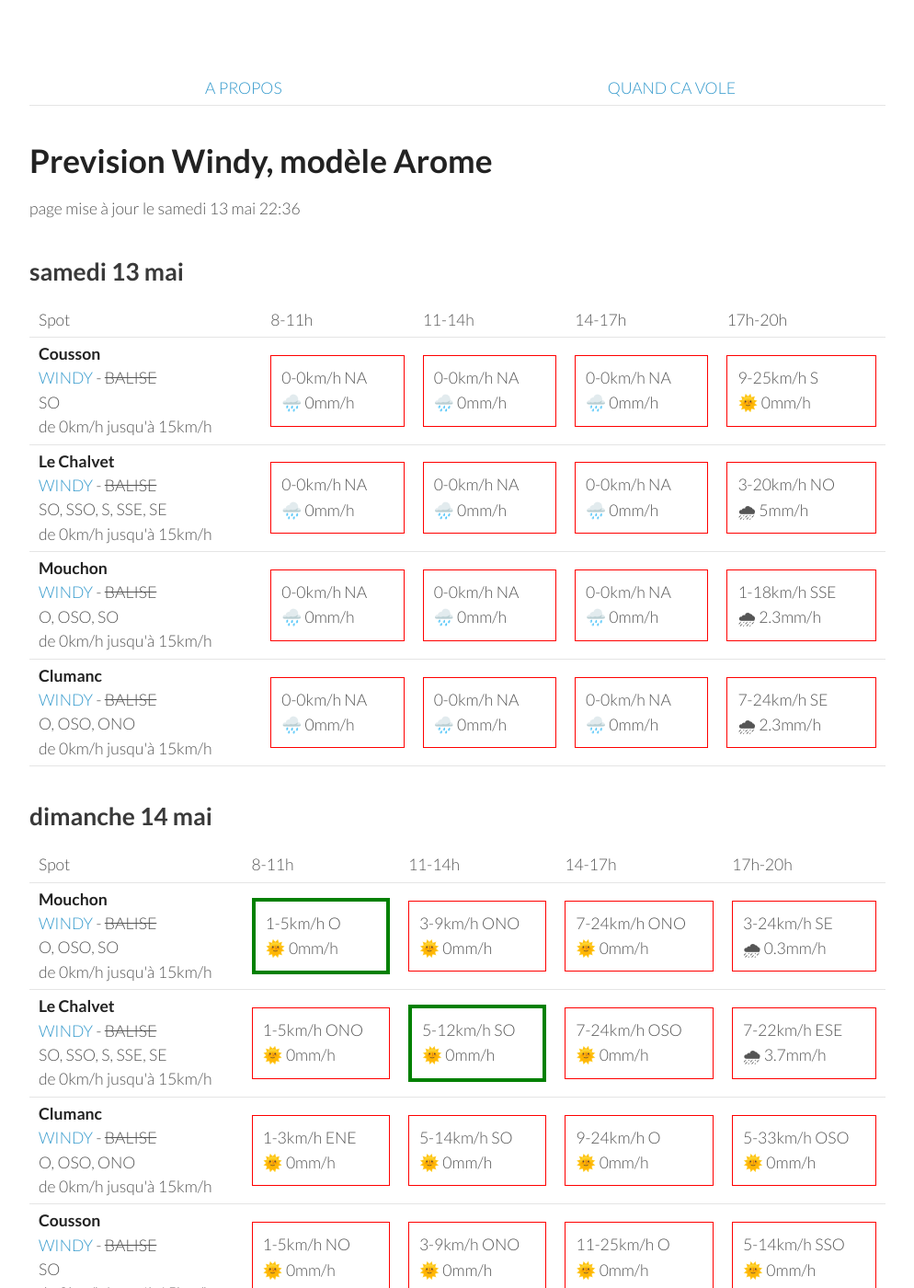
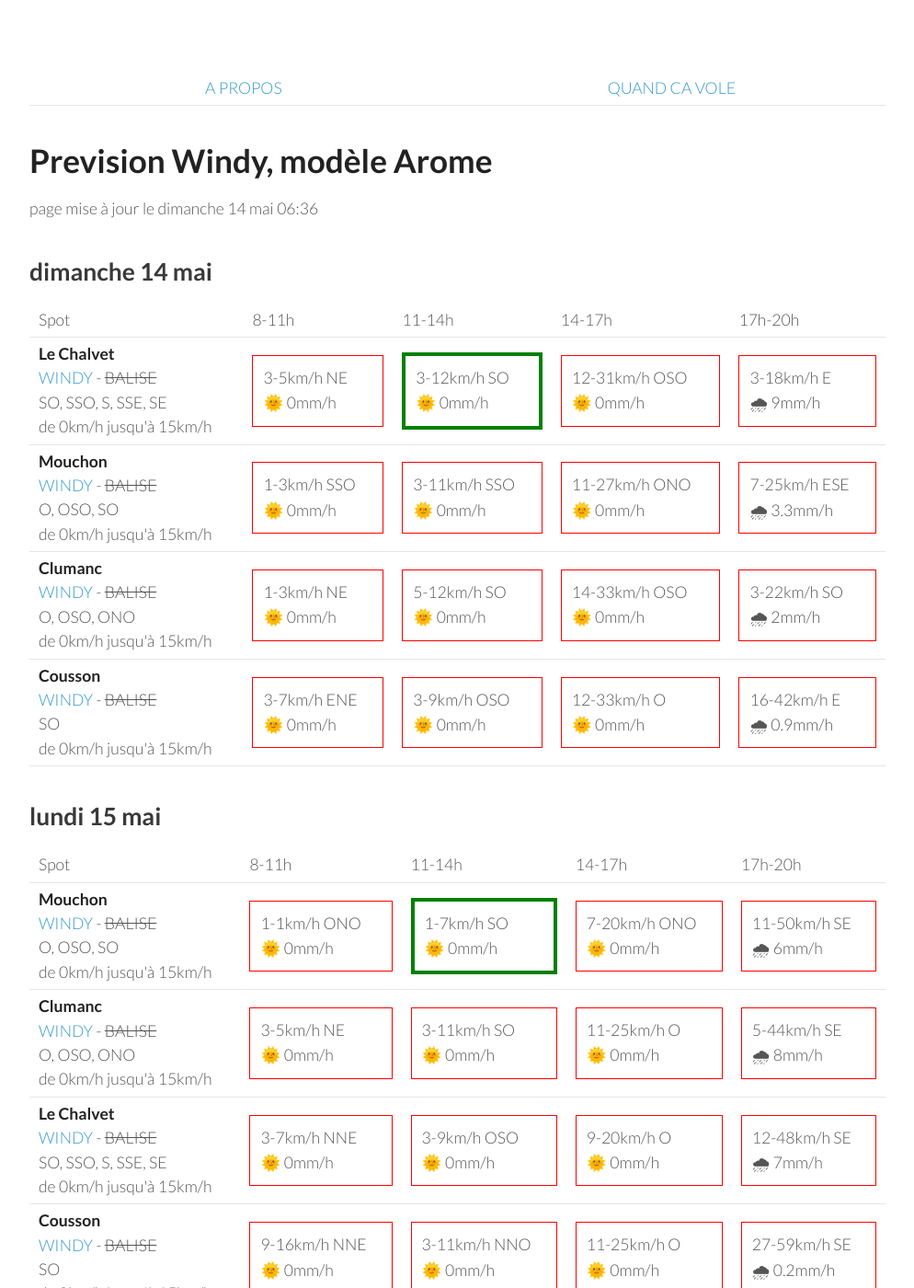
Before and after one commit to parapente-dans-le-nord/parapente-dans-le-nord.github.io, a Jekyll site: the page built from saint_andre.markdown, in a window 1280 px wide and 1400 px high. Shown: the whole window at 92% size, without its empty margins (26-1020 px from the left). Built offline with Jekyll 4.4.1, drawn with Linux system fonts in a browser that asks for light colours; some of the changed text lies outside the part shown.

Commit message:
update index.markdown

```diff
--- a/saint_andre.markdown
+++ b/saint_andre.markdown
@@ -7,60 +7,8 @@ title:  "Tous les spots"
 {: .links}
 
 # Prevision Windy, modèle Arome
-page mise à jour le samedi 13 mai 22:36
+page mise à jour le dimanche 14 mai 06:36
 
-## samedi 13 mai
-
-{::nomarkdown}
-<table>
-  <tbody>
-    <tr>
-      <td>Spot</td>
-      <td>8-11h</td>
-      <td>11-14h</td>
-      <td>14-17h</td>
-      <td>17h-20h</td>
-    </tr>
-<tr>
-        <td><strong>Cousson</strong><br><a href="https://windy.com/44.054/6.240?43.940,6.241,10,m:eSAaglz">WINDY</a> - <span class="no-balise"> BALISE </span><br> <span class="vent-favorable">SO</span><br><span class="force-vent">de 0km/h jusqu'à 15km/h</span> </td>
-
-            <td><div class="not-flyable"><p>0-0km/h NA</p><p>🌧️ 0mm/h</p></div></td>
-            <td><div class="not-flyable"><p>0-0km/h NA</p><p>🌧️ 0mm/h</p></div></td>
-            <td><div class="not-flyable"><p>0-0km/h NA</p><p>🌧️ 0mm/h</p></div></td>
-            <td><div class="not-flyable"><p>9-25km/h S</p><p>🌞 0mm/h</p></div></td>
-
-    </tr>
-<tr>
-        <td><strong>Le Chalvet</strong><br><a href="https://windy.com/43.979/6.480?43.866,6.480,10,m:eSsaglX">WINDY</a> - <span class="no-balise"> BALISE </span><br> <span class="vent-favorable">SO, SSO, S, SSE, SE</span><br><span class="force-vent">de 0km/h jusqu'à 15km/h</span> </td>
-
-            <td><div class="not-flyable"><p>0-0km/h NA</p><p>🌧️ 0mm/h</p></div></td>
-            <td><div class="not-flyable"><p>0-0km/h NA</p><p>🌧️ 0mm/h</p></div></td>
-            <td><div class="not-flyable"><p>0-0km/h NA</p><p>🌧️ 0mm/h</p></div></td>
-            <td><div class="not-flyable"><p>3-20km/h NO</p><p>🌧 5mm/h</p></div></td>
-
-    </tr>
-<tr>
-        <td><strong>Mouchon</strong><br><a href="https://windy.com/43.992/6.424?43.878,6.425,10,m:eSuaglR">WINDY</a> - <span class="no-balise"> BALISE </span><br> <span class="vent-favorable">O, OSO, SO</span><br><span class="force-vent">de 0km/h jusqu'à 15km/h</span> </td>
-
-            <td><div class="not-flyable"><p>0-0km/h NA</p><p>🌧️ 0mm/h</p></div></td>
-            <td><div class="not-flyable"><p>0-0km/h NA</p><p>🌧️ 0mm/h</p></div></td>
-            <td><div class="not-flyable"><p>0-0km/h NA</p><p>🌧️ 0mm/h</p></div></td>
-            <td><div class="not-flyable"><p>1-18km/h SSE</p><p>🌧 2.3mm/h</p></div></td>
-
-    </tr>
-<tr>
-        <td><strong>Clumanc</strong><br><a href="https://windy.com/44.027/6.402?43.914,6.403,10,m:eSxaglP">WINDY</a> - <span class="no-balise"> BALISE </span><br> <span class="vent-favorable">O, OSO, ONO</span><br><span class="force-vent">de 0km/h jusqu'à 15km/h</span> </td>
-
-            <td><div class="not-flyable"><p>0-0km/h NA</p><p>🌧️ 0mm/h</p></div></td>
-            <td><div class="not-flyable"><p>0-0km/h NA</p><p>🌧️ 0mm/h</p></div></td>
-            <td><div class="not-flyable"><p>0-0km/h NA</p><p>🌧️ 0mm/h</p></div></td>
-            <td><div class="not-flyable"><p>7-24km/h SE</p><p>🌧 2.3mm/h</p></div></td>
-
-    </tr>
-
-</tbody>
-</table>
-{:/}
 ## dimanche 14 mai
 
 {::nomarkdown}
@@ -74,42 +22,42 @@ page mise à jour le samedi 13 mai 22:36
       <td>17h-20h</td>
     </tr>
 <tr>
-        <td><strong>Mouchon</strong><br><a href="https://windy.com/43.992/6.424?43.878,6.425,10,m:eSuaglR">WINDY</a> - <span class="no-balise"> BALISE </span><br> <span class="vent-favorable">O, OSO, SO</span><br><span class="force-vent">de 0km/h jusqu'à 15km/h</span> </td>
+        <td><strong>Le Chalvet</strong><br><a href="https://windy.com/43.979/6.480?43.866,6.480,10,m:eSsaglX">WINDY</a> - <span class="no-balise"> BALISE </span><br> <span class="vent-favorable">SO, SSO, S, SSE, SE</span><br><span class="force-vent">de 0km/h jusqu'à 15km/h</span> </td>
 
-            <td><div class="flyable"><p>1-5km/h O</p><p>🌞 0mm/h</p></div></td>
-            <td><div class="not-flyable"><p>3-9km/h ONO</p><p>🌞 0mm/h</p></div></td>
-            <td><div class="not-flyable"><p>7-24km/h ONO</p><p>🌞 0mm/h</p></div></td>
-            <td><div class="not-flyable"><p>3-24km/h SE</p><p>🌧 0.3mm/h</p></div></td>
+            <td><div class="not-flyable"><p>3-5km/h NE</p><p>🌞 0mm/h</p></div></td>
+            <td><div class="flyable"><p>3-12km/h SO</p><p>🌞 0mm/h</p></div></td>
+            <td><div class="not-flyable"><p>12-31km/h OSO</p><p>🌞 0mm/h</p></div></td>
+            <td><div class="not-flyable"><p>3-18km/h E</p><p>🌧 9mm/h</p></div></td>
 
 
     </tr>
 <tr>
-        <td><strong>Le Chalvet</strong><br><a href="https://windy.com/43.979/6.480?43.866,6.480,10,m:eSsaglX">WINDY</a> - <span class="no-balise"> BALISE </span><br> <span class="vent-favorable">SO, SSO, S, SSE, SE</span><br><span class="force-vent">de 0km/h jusqu'à 15km/h</span> </td>
+        <td><strong>Mouchon</strong><br><a href="https://windy.com/43.992/6.424?43.878,6.425,10,m:eSuaglR">WINDY</a> - <span class="no-balise"> BALISE </span><br> <span class="vent-favorable">O, OSO, SO</span><br><span class="force-vent">de 0km/h jusqu'à 15km/h</span> </td>
 
-            <td><div class="not-flyable"><p>1-5km/h ONO</p><p>🌞 0mm/h</p></div></td>
-            <td><div class="flyable"><p>5-12km/h SO</p><p>🌞 0mm/h</p></div></td>
-            <td><div class="not-flyable"><p>7-24km/h OSO</p><p>🌞 0mm/h</p></div></td>
-            <td><div class="not-flyable"><p>7-22km/h ESE</p><p>🌧 3.7mm/h</p></div></td>
+            <td><div class="not-flyable"><p>1-3km/h SSO</p><p>🌞 0mm/h</p></div></td>
+            <td><div class="not-flyable"><p>3-11km/h SSO</p><p>🌞 0mm/h</p></div></td>
+            <td><div class="not-flyable"><p>11-27km/h ONO</p><p>🌞 0mm/h</p></div></td>
+            <td><div class="not-flyable"><p>7-25km/h ESE</p><p>🌧 3.3mm/h</p></div></td>
 
 
     </tr>
 <tr>
         <td><strong>Clumanc</strong><br><a href="https://windy.com/44.027/6.402?43.914,6.403,10,m:eSxaglP">WINDY</a> - <span class="no-balise"> BALISE </span><br> <span class="vent-favorable">O, OSO, ONO</span><br><span class="force-vent">de 0km/h jusqu'à 15km/h</span> </td>
 
-            <td><div class="not-flyable"><p>1-3km/h ENE</p><p>🌞 0mm/h</p></div></td>
-            <td><div class="not-flyable"><p>5-14km/h SO</p><p>🌞 0mm/h</p></div></td>
-            <td><div class="not-flyable"><p>9-24km/h O</p><p>🌞 0mm/h</p></div></td>
-            <td><div class="not-flyable"><p>5-33km/h OSO</p><p>🌞 0mm/h</p></div></td>
+            <td><div class="not-flyable"><p>1-3km/h NE</p><p>🌞 0mm/h</p></div></td>
+            <td><div class="not-flyable"><p>5-12km/h SO</p><p>🌞 0mm/h</p></div></td>
+            <td><div class="not-flyable"><p>14-33km/h OSO</p><p>🌞 0mm/h</p></div></td>
+            <td><div class="not-flyable"><p>3-22km/h SO</p><p>🌧 2mm/h</p></div></td>
 
 
     </tr>
 <tr>
         <td><strong>Cousson</strong><br><a href="https://windy.com/44.054/6.240?43.940,6.241,10,m:eSAaglz">WINDY</a> - <span class="no-balise"> BALISE </span><br> <span class="vent-favorable">SO</span><br><span class="force-vent">de 0km/h jusqu'à 15km/h</span> </td>
 
-            <td><div class="not-flyable"><p>1-5km/h NO</p><p>🌞 0mm/h</p></div></td>
-            <td><div class="not-flyable"><p>3-9km/h ONO</p><p>🌞 0mm/h</p></div></td>
-            <td><div class="not-flyable"><p>11-25km/h O</p><p>🌞 0mm/h</p></div></td>
-            <td><div class="not-flyable"><p>5-14km/h SSO</p><p>🌞 0mm/h</p></div></td>
+            <td><div class="not-flyable"><p>3-7km/h ENE</p><p>🌞 0mm/h</p></div></td>
+            <td><div class="not-flyable"><p>3-9km/h OSO</p><p>🌞 0mm/h</p></div></td>
+            <td><div class="not-flyable"><p>12-33km/h O</p><p>🌞 0mm/h</p></div></td>
+            <td><div class="not-flyable"><p>16-42km/h E</p><p>🌧 0.9mm/h</p></div></td>
 
 
     </tr>
@@ -130,22 +78,22 @@ page mise à jour le samedi 13 mai 22:36
       <td>17h-20h</td>
     </tr>
 <tr>
-        <td><strong>Clumanc</strong><br><a href="https://windy.com/44.027/6.402?43.914,6.403,10,m:eSxaglP">WINDY</a> - <span class="no-balise"> BALISE </span><br> <span class="vent-favorable">O, OSO, ONO</span><br><span class="force-vent">de 0km/h jusqu'à 15km/h</span> </td>
+        <td><strong>Mouchon</strong><br><a href="https://windy.com/43.992/6.424?43.878,6.425,10,m:eSuaglR">WINDY</a> - <span class="no-balise"> BALISE </span><br> <span class="vent-favorable">O, OSO, SO</span><br><span class="force-vent">de 0km/h jusqu'à 15km/h</span> </td>
 
-            <td><div class="not-flyable"><p>1-3km/h NE</p><p>🌞 0mm/h</p></div></td>
-            <td><div class="not-flyable"><p>5-22km/h OSO</p><p>🌞 0mm/h</p></div></td>
-            <td><div class="not-flyable"><p>7-25km/h O</p><p>🌧 0.3mm/h</p></div></td>
-            <td><div class="not-flyable"><p>1-35km/h OSO</p><p>🌧 1mm/h</p></div></td>
+            <td><div class="not-flyable"><p>1-1km/h ONO</p><p>🌞 0mm/h</p></div></td>
+            <td><div class="flyable"><p>1-7km/h SO</p><p>🌞 0mm/h</p></div></td>
+            <td><div class="not-flyable"><p>7-20km/h ONO</p><p>🌞 0mm/h</p></div></td>
+            <td><div class="not-flyable"><p>11-50km/h SE</p><p>🌧 6mm/h</p></div></td>
 
 
     </tr>
 <tr>
-        <td><strong>Mouchon</strong><br><a href="https://windy.com/43.992/6.424?43.878,6.425,10,m:eSuaglR">WINDY</a> - <span class="no-balise"> BALISE </span><br> <span class="vent-favorable">O, OSO, SO</span><br><span class="force-vent">de 0km/h jusqu'à 15km/h</span> </td>
+        <td><strong>Clumanc</strong><br><a href="https://windy.com/44.027/6.402?43.914,6.403,10,m:eSxaglP">WINDY</a> - <span class="no-balise"> BALISE </span><br> <span class="vent-favorable">O, OSO, ONO</span><br><span class="force-vent">de 0km/h jusqu'à 15km/h</span> </td>
 
-            <td><div class="not-flyable"><p>0-1km/h ONO</p><p>🌞 0mm/h</p></div></td>
-            <td><div class="not-flyable"><p>5-20km/h OSO</p><p>🌞 0mm/h</p></div></td>
-            <td><div class="not-flyable"><p>7-25km/h OSO</p><p>🌧 0.3mm/h</p></div></td>
-            <td><div class="not-flyable"><p>1-33km/h SSE</p><p>🌧 1mm/h</p></div></td>
+            <td><div class="not-flyable"><p>3-5km/h NE</p><p>🌞 0mm/h</p></div></td>
+            <td><div class="not-flyable"><p>3-11km/h SO</p><p>🌞 0mm/h</p></div></td>
+            <td><div class="not-flyable"><p>11-25km/h O</p><p>🌞 0mm/h</p></div></td>
+            <td><div class="not-flyable"><p>5-44km/h SE</p><p>🌧 8mm/h</p></div></td>
 
 
     </tr>
@@ -153,19 +101,19 @@ page mise à jour le samedi 13 mai 22:36
         <td><strong>Le Chalvet</strong><br><a href="https://windy.com/43.979/6.480?43.866,6.480,10,m:eSsaglX">WINDY</a> - <span class="no-balise"> BALISE </span><br> <span class="vent-favorable">SO, SSO, S, SSE, SE</span><br><span class="force-vent">de 0km/h jusqu'à 15km/h</span> </td>
 
             <td><div class="not-flyable"><p>3-7km/h NNE</p><p>🌞 0mm/h</p></div></td>
-            <td><div class="not-flyable"><p>5-18km/h SO</p><p>🌞 0mm/h</p></div></td>
-            <td><div class="not-flyable"><p>7-25km/h OSO</p><p>🌧 0.4mm/h</p></div></td>
-            <td><div class="not-flyable"><p>5-33km/h SE</p><p>🌧 2.8mm/h</p></div></td>
+            <td><div class="not-flyable"><p>3-9km/h OSO</p><p>🌞 0mm/h</p></div></td>
+            <td><div class="not-flyable"><p>9-20km/h O</p><p>🌞 0mm/h</p></div></td>
+            <td><div class="not-flyable"><p>12-48km/h SE</p><p>🌧 7mm/h</p></div></td>
 
 
     </tr>
 <tr>
         <td><strong>Cousson</strong><br><a href="https://windy.com/44.054/6.240?43.940,6.241,10,m:eSAaglz">WINDY</a> - <span class="no-balise"> BALISE </span><br> <span class="vent-favorable">SO</span><br><span class="force-vent">de 0km/h jusqu'à 15km/h</span> </td>
 
-            <td><div class="not-flyable"><p>5-7km/h NE</p><p>🌞 0mm/h</p></div></td>
-            <td><div class="not-flyable"><p>5-20km/h O</p><p>🌞 0mm/h</p></div></td>
-            <td><div class="not-flyable"><p>7-24km/h O</p><p>🌞 0mm/h</p></div></td>
-            <td><div class="not-flyable"><p>7-29km/h O</p><p>🌧 1.2mm/h</p></div></td>
+            <td><div class="not-flyable"><p>9-16km/h NNE</p><p>🌞 0mm/h</p></div></td>
+            <td><div class="not-flyable"><p>3-11km/h NNO</p><p>🌞 0mm/h</p></div></td>
+            <td><div class="not-flyable"><p>11-25km/h O</p><p>🌞 0mm/h</p></div></td>
+            <td><div class="not-flyable"><p>27-59km/h SE</p><p>🌧 0.2mm/h</p></div></td>
 
 
     </tr>
@@ -186,22 +134,22 @@ page mise à jour le samedi 13 mai 22:36
       <td>17h-20h</td>
     </tr>
 <tr>
-        <td><strong>Le Chalvet</strong><br><a href="https://windy.com/43.979/6.480?43.866,6.480,10,m:eSsaglX">WINDY</a> - <span class="no-balise"> BALISE </span><br> <span class="vent-favorable">SO, SSO, S, SSE, SE</span><br><span class="force-vent">de 0km/h jusqu'à 15km/h</span> </td>
+        <td><strong>Mouchon</strong><br><a href="https://windy.com/43.992/6.424?43.878,6.425,10,m:eSuaglR">WINDY</a> - <span class="no-balise"> BALISE </span><br> <span class="vent-favorable">O, OSO, SO</span><br><span class="force-vent">de 0km/h jusqu'à 15km/h</span> </td>
 
-            <td><div class="not-flyable"><p>5-16km/h N</p><p>🌞 0mm/h</p></div></td>
+            <td><div class="not-flyable"><p>3-14km/h NNE</p><p>🌞 0mm/h</p></div></td>
             <td><div class="not-flyable"><p>5-22km/h NO</p><p>🌞 0mm/h</p></div></td>
-            <td><div class="not-flyable"><p>3-24km/h N</p><p>🌧 0.8mm/h</p></div></td>
-            <td><div class="not-flyable"><p>1-35km/h OSO</p><p>🌧 1.4mm/h</p></div></td>
+            <td><div class="not-flyable"><p>3-24km/h NNO</p><p>🌧 0.3mm/h</p></div></td>
+            <td><div class="not-flyable"><p>1-24km/h NNO</p><p>🌧 1.1mm/h</p></div></td>
 
 
     </tr>
 <tr>
-        <td><strong>Mouchon</strong><br><a href="https://windy.com/43.992/6.424?43.878,6.425,10,m:eSuaglR">WINDY</a> - <span class="no-balise"> BALISE </span><br> <span class="vent-favorable">O, OSO, SO</span><br><span class="force-vent">de 0km/h jusqu'à 15km/h</span> </td>
+        <td><strong>Le Chalvet</strong><br><a href="https://windy.com/43.979/6.480?43.866,6.480,10,m:eSsaglX">WINDY</a> - <span class="no-balise"> BALISE </span><br> <span class="vent-favorable">SO, SSO, S, SSE, SE</span><br><span class="force-vent">de 0km/h jusqu'à 15km/h</span> </td>
 
-            <td><div class="not-flyable"><p>5-16km/h NNE</p><p>🌞 0mm/h</p></div></td>
-            <td><div class="not-flyable"><p>7-25km/h NO</p><p>🌞 0mm/h</p></div></td>
-            <td><div class="not-flyable"><p>5-25km/h N</p><p>🌧 0.7mm/h</p></div></td>
-            <td><div class="not-flyable"><p>5-33km/h SO</p><p>🌧 1.7mm/h</p></div></td>
+            <td><div class="not-flyable"><p>5-14km/h N</p><p>🌞 0mm/h</p></div></td>
+            <td><div class="not-flyable"><p>3-18km/h NNO</p><p>🌞 0mm/h</p></div></td>
+            <td><div class="not-flyable"><p>3-22km/h NNE</p><p>🌧 0.2mm/h</p></div></td>
+            <td><div class="not-flyable"><p>0-27km/h ONO</p><p>🌧 0.3mm/h</p></div></td>
 
 
     </tr>
@@ -209,19 +157,19 @@ page mise à jour le samedi 13 mai 22:36
         <td><strong>Clumanc</strong><br><a href="https://windy.com/44.027/6.402?43.914,6.403,10,m:eSxaglP">WINDY</a> - <span class="no-balise"> BALISE </span><br> <span class="vent-favorable">O, OSO, ONO</span><br><span class="force-vent">de 0km/h jusqu'à 15km/h</span> </td>
 
             <td><div class="not-flyable"><p>5-16km/h NNE</p><p>🌞 0mm/h</p></div></td>
-            <td><div class="not-flyable"><p>7-25km/h NO</p><p>🌞 0mm/h</p></div></td>
-            <td><div class="not-flyable"><p>5-27km/h NNO</p><p>🌧 0.6mm/h</p></div></td>
-            <td><div class="not-flyable"><p>5-31km/h SO</p><p>🌧 1.6mm/h</p></div></td>
+            <td><div class="not-flyable"><p>7-24km/h NO</p><p>🌞 0mm/h</p></div></td>
+            <td><div class="not-flyable"><p>3-25km/h NNO</p><p>🌧 0.2mm/h</p></div></td>
+            <td><div class="not-flyable"><p>3-22km/h N</p><p>🌧 1.9mm/h</p></div></td>
 
 
     </tr>
 <tr>
         <td><strong>Cousson</strong><br><a href="https://windy.com/44.054/6.240?43.940,6.241,10,m:eSAaglz">WINDY</a> - <span class="no-balise"> BALISE </span><br> <span class="vent-favorable">SO</span><br><span class="force-vent">de 0km/h jusqu'à 15km/h</span> </td>
 
-            <td><div class="not-flyable"><p>5-18km/h NNE</p><p>🌞 0mm/h</p></div></td>
-            <td><div class="not-flyable"><p>11-31km/h NO</p><p>🌞 0mm/h</p></div></td>
-            <td><div class="not-flyable"><p>11-35km/h NO</p><p>🌧 0.2mm/h</p></div></td>
-            <td><div class="not-flyable"><p>5-35km/h SSE</p><p>🌧 2.9mm/h</p></div></td>
+            <td><div class="not-flyable"><p>3-18km/h NNE</p><p>🌞 0mm/h</p></div></td>
+            <td><div class="not-flyable"><p>12-33km/h NO</p><p>🌞 0mm/h</p></div></td>
+            <td><div class="not-flyable"><p>11-35km/h NNO</p><p>🌞 0mm/h</p></div></td>
+            <td><div class="not-flyable"><p>9-38km/h N</p><p>🌧 1.8mm/h</p></div></td>
 
 
     </tr>
@@ -242,30 +190,30 @@ page mise à jour le samedi 13 mai 22:36
       <td>17h-20h</td>
     </tr>
 <tr>
+        <td><strong>Mouchon</strong><br><a href="https://windy.com/43.992/6.424?43.878,6.425,10,m:eSuaglR">WINDY</a> - <span class="no-balise"> BALISE </span><br> <span class="vent-favorable">O, OSO, SO</span><br><span class="force-vent">de 0km/h jusqu'à 15km/h</span> </td>
+
+            <td><div class="not-flyable"><p>5-12km/h ENE</p><p>🌞 0mm/h</p></div></td>
+            <td><div class="not-flyable"><p>3-14km/h ESE</p><p>🌞 0mm/h</p></div></td>
+            <td><div class="not-flyable"><p>5-20km/h SSO</p><p>🌧 0.3mm/h</p></div></td>
+            <td><div class="not-flyable"><p>1-20km/h ONO</p><p>🌧 3.6mm/h</p></div></td>
+
+
+    </tr>
+<tr>
         <td><strong>Cousson</strong><br><a href="https://windy.com/44.054/6.240?43.940,6.241,10,m:eSAaglz">WINDY</a> - <span class="no-balise"> BALISE </span><br> <span class="vent-favorable">SO</span><br><span class="force-vent">de 0km/h jusqu'à 15km/h</span> </td>
 
-            <td><div class="not-flyable"><p>3-14km/h N</p><p>🌞 0mm/h</p></div></td>
-            <td><div class="not-flyable"><p>3-18km/h NO</p><p>🌞 0mm/h</p></div></td>
+            <td><div class="not-flyable"><p>5-18km/h NNE</p><p>🌞 0mm/h</p></div></td>
+            <td><div class="not-flyable"><p>5-18km/h NNO</p><p>🌞 0mm/h</p></div></td>
             <td><div class="not-flyable"><p>3-20km/h SSO</p><p>🌞 0mm/h</p></div></td>
             <td><div class="not-flyable"><p>1-25km/h ENE</p><p>🌧 3.5mm/h</p></div></td>
 
 
     </tr>
 <tr>
-        <td><strong>Mouchon</strong><br><a href="https://windy.com/43.992/6.424?43.878,6.425,10,m:eSuaglR">WINDY</a> - <span class="no-balise"> BALISE </span><br> <span class="vent-favorable">O, OSO, SO</span><br><span class="force-vent">de 0km/h jusqu'à 15km/h</span> </td>
-
-            <td><div class="not-flyable"><p>1-12km/h N</p><p>🌞 0mm/h</p></div></td>
-            <td><div class="not-flyable"><p>3-18km/h ESE</p><p>🌞 0mm/h</p></div></td>
-            <td><div class="not-flyable"><p>5-20km/h SSO</p><p>🌧 0.3mm/h</p></div></td>
-            <td><div class="not-flyable"><p>1-20km/h ONO</p><p>🌧 3.6mm/h</p></div></td>
-
-
-    </tr>
-<tr>
         <td><strong>Le Chalvet</strong><br><a href="https://windy.com/43.979/6.480?43.866,6.480,10,m:eSsaglX">WINDY</a> - <span class="no-balise"> BALISE </span><br> <span class="vent-favorable">SO, SSO, S, SSE, SE</span><br><span class="force-vent">de 0km/h jusqu'à 15km/h</span> </td>
 
-            <td><div class="not-flyable"><p>1-12km/h N</p><p>🌞 0mm/h</p></div></td>
-            <td><div class="not-flyable"><p>5-20km/h ESE</p><p>🌞 0mm/h</p></div></td>
+            <td><div class="not-flyable"><p>3-12km/h ENE</p><p>🌞 0mm/h</p></div></td>
+            <td><div class="not-flyable"><p>3-16km/h ESE</p><p>🌞 0mm/h</p></div></td>
             <td><div class="not-flyable"><p>5-22km/h S</p><p>🌧 0.7mm/h</p></div></td>
             <td><div class="not-flyable"><p>1-22km/h O</p><p>🌧 2.8mm/h</p></div></td>
 
@@ -274,8 +222,8 @@ page mise à jour le samedi 13 mai 22:36
 <tr>
         <td><strong>Clumanc</strong><br><a href="https://windy.com/44.027/6.402?43.914,6.403,10,m:eSxaglP">WINDY</a> - <span class="no-balise"> BALISE </span><br> <span class="vent-favorable">O, OSO, ONO</span><br><span class="force-vent">de 0km/h jusqu'à 15km/h</span> </td>
 
-            <td><div class="not-flyable"><p>1-14km/h NNE</p><p>🌞 0mm/h</p></div></td>
-            <td><div class="not-flyable"><p>1-18km/h ESE</p><p>🌞 0mm/h</p></div></td>
+            <td><div class="not-flyable"><p>5-16km/h ENE</p><p>🌞 0mm/h</p></div></td>
+            <td><div class="not-flyable"><p>1-14km/h E</p><p>🌞 0mm/h</p></div></td>
             <td><div class="not-flyable"><p>5-18km/h SSO</p><p>🌧 0.2mm/h</p></div></td>
             <td><div class="not-flyable"><p>3-20km/h NO</p><p>🌧 4mm/h</p></div></td>
 
```
